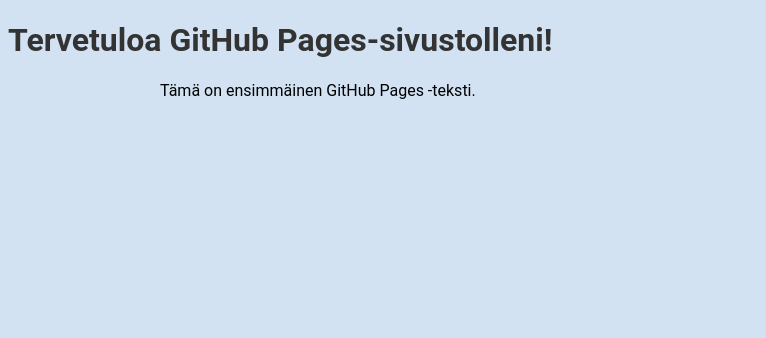
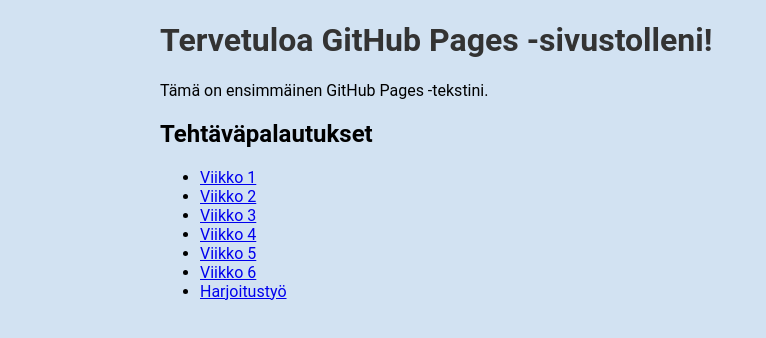
Before and after one commit to shrek954/Fiona, a plain HTML site: page index.html in a window 1280 px wide. Shown: the whole page, without its empty margins (0-766 px from the left). Drawn offline with Linux system fonts and the light colour scheme.

Commit message:
Update index.html

```diff
--- a/index.html
+++ b/index.html
@@ -1,11 +1,33 @@
 <!DOCTYPE html>
-<html>
+<html lang="fi">
+
 <head>
+    <meta charset="UTF-8">
+    <meta name="viewport" content="width=device-width, initial-scale=1.0">
+    <title>GitHub Pages Sivuni</title>
     <link rel="stylesheet" type="text/css" href="styles.css">
-    <title>GitHub Pages Sivuni</title>
 </head>
 <body>
-    <h1>Tervetuloa GitHub Pages-sivustolleni!</h1>
-    <p class="container">Tämä on ensimmäinen GitHub Pages -teksti.</p>
+
+    <div class="container">
+
+        <h1>Tervetuloa GitHub Pages -sivustolleni!</h1>
+         <p>Tämä on ensimmäinen GitHub Pages -tekstini.</p>
+
+        <h2>Tehtäväpalautukset</h2>
+
+        <ul>
+            <li><a href="viikko1.html">Viikko 1</a></li>
+            <li><a href="viikko2.html">Viikko 2</a></li>
+            <li><a href="viikko3.html">Viikko 3</a></li>
+            <li><a href="viikko4.html">Viikko 4</a></li>
+            <li><a href="viikko5.html">Viikko 5</a></li>
+            <li><a href="viikko6.html">Viikko 6</a></li>
+            <li><a href="harjoitustyo.html">Harjoitustyö</a></li>
+        </ul>
+
+    </div>
+
 </body>
+
 </html>
```
